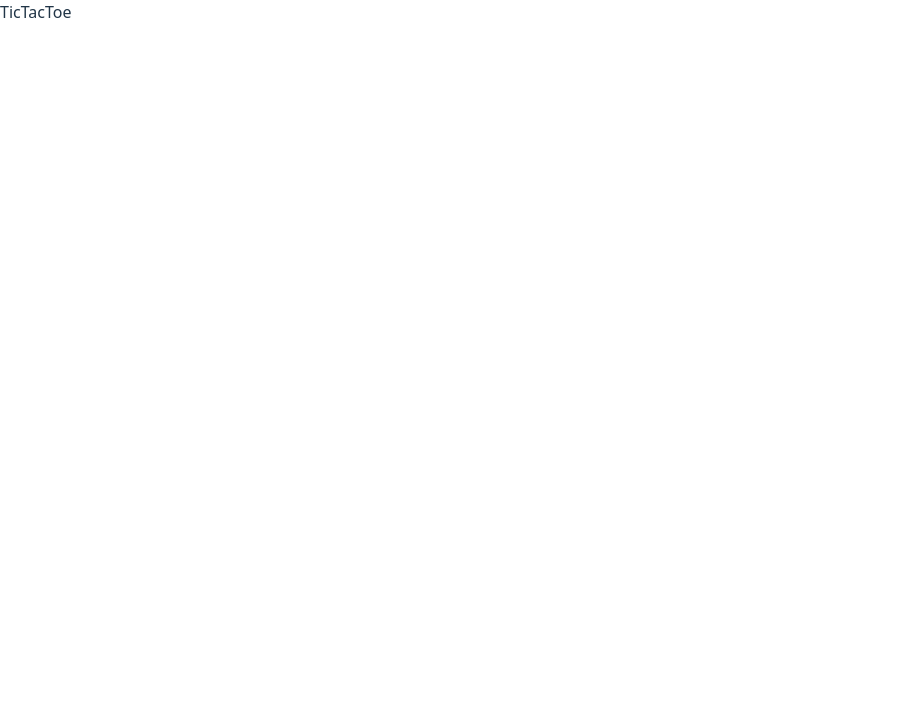
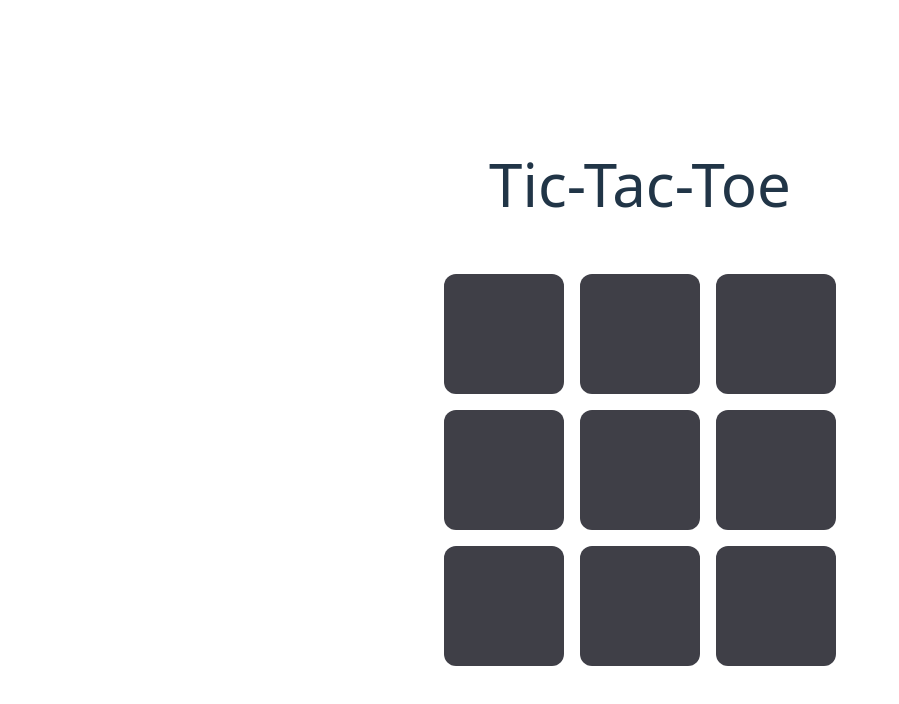
Before and after one commit to eswar-7116/tictactoe-ai, a React (Vite) app: page / in a window 1280 px wide. Shown: the top 704 px of the page, without its empty margins (0-899 px from the left). Built offline with nearby package versions, Linux system fonts and the light colour scheme.

Commit message:
develop frontend

```diff
--- a/src/App.tsx
+++ b/src/App.tsx
@@ -1,7 +1,37 @@
+import { useState } from "react";
+import Box from "./components/Box";
+
 export default function App() {
+  const [board, setBoard] = useState(new Array<string>(9).fill(""));
+
   return (
-    <>
-      <div>TicTacToe</div>
-    </>
+    <div className="flex flex-col justify-center items-center h-full">
+      <header className="m-10 text-6xl">Tic-Tac-Toe</header>
+      <main className="m-3">
+        {[0, 3, 6].map((start) => (
+          <div
+            className="flex flex-row items-center justify-center"
+            key={start}
+          >
+            {[0, 1, 2].map((i) => {
+              const idx = start + i;
+              return (
+                <Box
+                  value={board[idx]}
+                  key={idx}
+                  onClick={() => {
+                    setBoard((prev) => {
+                      const next = [...prev];
+                      next[idx] = (!prev[idx] || prev[idx] === 'O') ? "X" : "O";
+                      return next;
+                    });
+                  }}
+                />
+              );
+            })}
+          </div>
+        ))}
+      </main>
+    </div>
   );
 }
--- a/src/index.css
+++ b/src/index.css
@@ -5,6 +5,10 @@
   line-height: 1.5;
   font-weight: 400;
   margin: 0 auto;
+  display: flex;
+  align-items: center;
+  justify-content: center;
+  min-height: 100%;
 
   color-scheme: light dark;
   color: rgba(255, 255, 255, 0.87);
```
